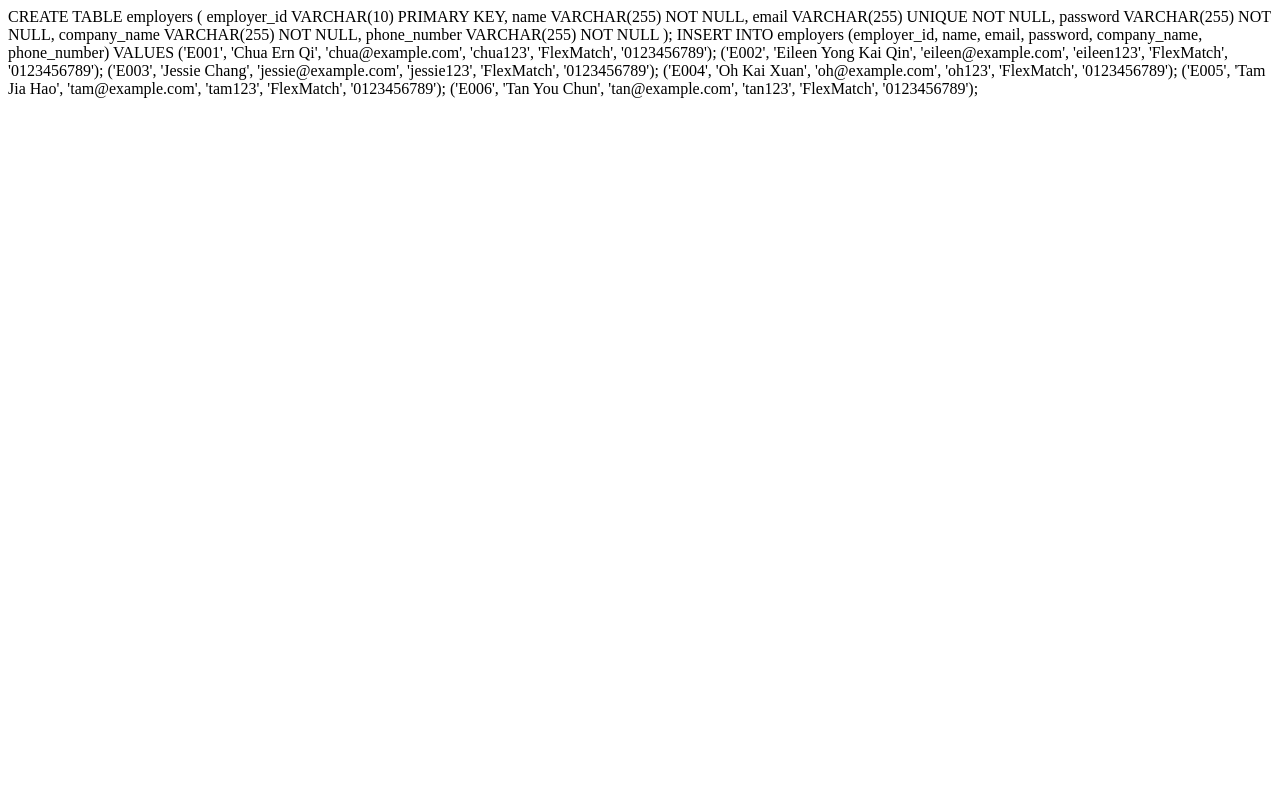
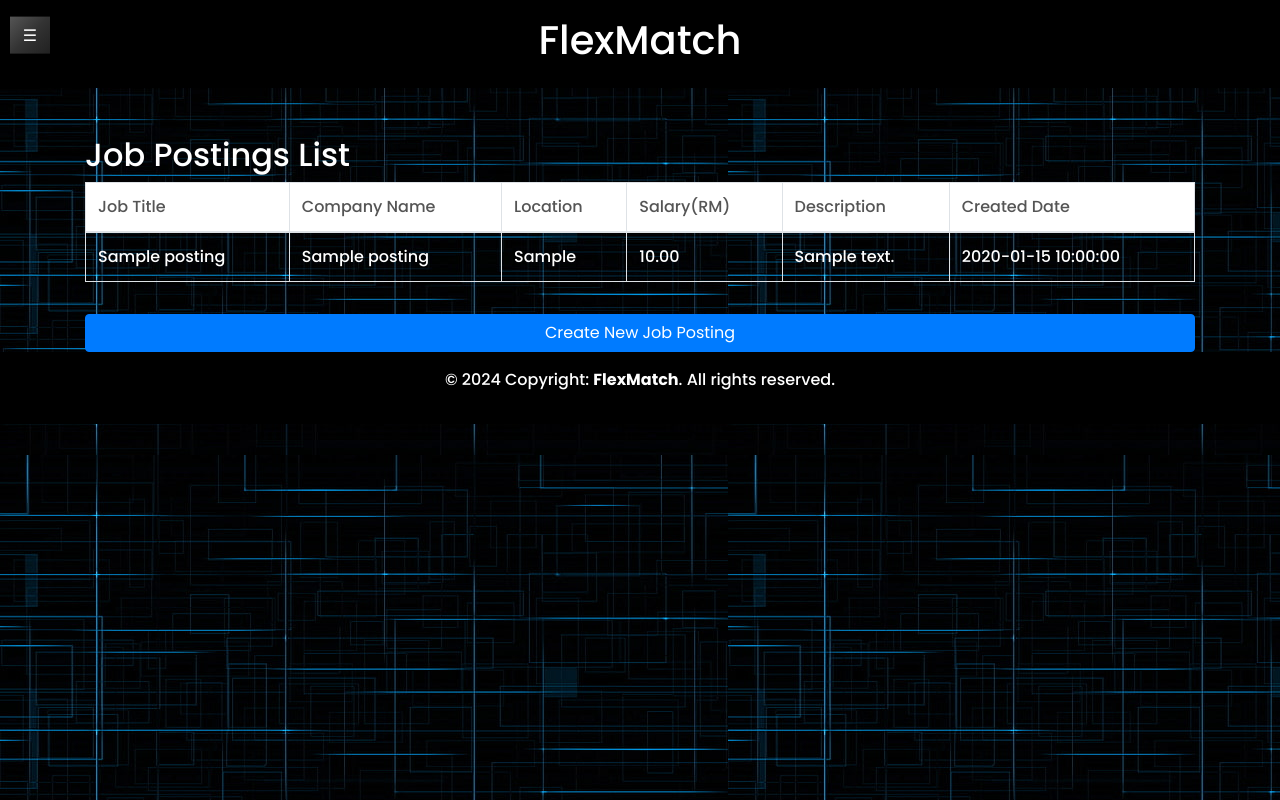
Before and after one commit to EileenYongKaiQin/TechTribe, a PHP site: page /job_posting_list.php in a window 1280 px wide. Run offline with PHP 8.4, Linux system fonts and the light colour scheme; tables that the repository leaves empty hold one stand-in row (values such as "Sample post"); some web fonts are replaced.

Commit message:
Update job_posting_list.php

```diff
--- a/Employer/job_posting_list.php
+++ b/Employer/job_posting_list.php
@@ -1,17 +1,97 @@
-CREATE TABLE employers (
-    employer_id VARCHAR(10) PRIMARY KEY,
-    name VARCHAR(255) NOT NULL,
-    email VARCHAR(255) UNIQUE NOT NULL,
-    password VARCHAR(255) NOT NULL,
-    company_name VARCHAR(255) NOT NULL,
-    phone_number VARCHAR(255) NOT NULL
-);
+<!DOCTYPE html>
+<html lang="en">
+<head>
+    <meta charset="UTF-8">
+    <meta name="viewport" content="width=device-width, initial-scale=1.0">
+    <title>Create Job Posting</title>
+    <link rel="shortcut icon" href="../images/FlexMatch Logo.png" type="image/x-icon">
+    <link rel="stylesheet" href="https://stackpath.bootstrapcdn.com/bootstrap/4.5.2/css/bootstrap.min.css">
+    <style>
+        body {
+            color: white;
+            background-color: #333;
+        }
 
-INSERT INTO employers (employer_id, name, email, password, company_name, phone_number)
-VALUES
-    ('E001', 'Chua Ern Qi', 'chua@example.com', 'chua123', 'FlexMatch', '0123456789');
-    ('E002', 'Eileen Yong Kai Qin', 'eileen@example.com', 'eileen123', 'FlexMatch', '0123456789');
-    ('E003', 'Jessie Chang', 'jessie@example.com', 'jessie123', 'FlexMatch', '0123456789');
-    ('E004', 'Oh Kai Xuan', 'oh@example.com', 'oh123', 'FlexMatch', '0123456789');
-    ('E005', 'Tam Jia Hao', 'tam@example.com', 'tam123', 'FlexMatch', '0123456789');
-    ('E006', 'Tan You Chun', 'tan@example.com', 'tan123', 'FlexMatch', '0123456789');
+        table {
+            color: white;
+        }
+
+        table th {
+            color: #555;
+            background-color: white;
+        }
+
+        table td {
+            color: white;
+        }
+
+        table, th, td {
+            border: 1px solid white;
+        }
+
+        table tbody tr:hover {
+            background-color: rgba(45, 140, 255, 0.2);
+        }
+    </style>
+</head>
+<body>
+
+    <?php
+        include('../database/config.php');
+        include('employer.php');
+
+        // SQL query to fetch all job postings
+        $sql = "SELECT * FROM job_postings";
+        $result = mysqli_query($con, $sql);
+
+        // Check if there are any job postings
+        if (mysqli_num_rows($result) > 0) {
+            echo '<div class="container mt-5">';
+            echo '<h2>Job Postings List</h2>';
+            echo '<table class="table table-bordered">';
+            echo '<thead>';
+            echo '<tr>';
+            echo '<th>Job Title</th>';
+            echo '<th>Company Name</th>';
+            echo '<th>Location</th>';
+            echo '<th>Salary(RM)</th>';
+            echo '<th>Description</th>';
+            echo '<th>Created Date</th>';
+            echo '</tr>';
+            echo '</thead>';
+            echo '<tbody>';
+
+            // Loop through each job posting and display it
+            while ($row = mysqli_fetch_assoc($result)) {
+                echo '<tr>';
+                echo '<td>' . $row['job_title'] . '</td>';
+                echo '<td>' . $row['company_name'] . '</td>';
+                echo '<td>' . $row['location'] . '</td>';
+                echo '<td>' . $row['salary'] . '</td>';
+                echo '<td>' . $row['description'] . '</td>';
+                echo '<td>' . $row['created_at'] . '</td>';
+                echo '</tr>';
+            }
+
+            echo '</tbody>';
+            echo '</table>';
+            echo '</div>';
+        } else {
+            echo '<div class="container mt-5"><p>No job postings found.</p></div>';
+        }
+    ?>
+
+    <!-- Button to navigate to job posting form -->
+    <div class="container mt-3">
+        <a href="job_posting_form.php" class="btn btn-primary btn-block">Create New Job Posting</a>
+    </div>
+
+<?php include('../footer/footer.php'); ?>
+
+</body>
+</html>
+
+<?php
+// Close the database connection at the end of the file
+mysqli_close($con);
+?>
```
